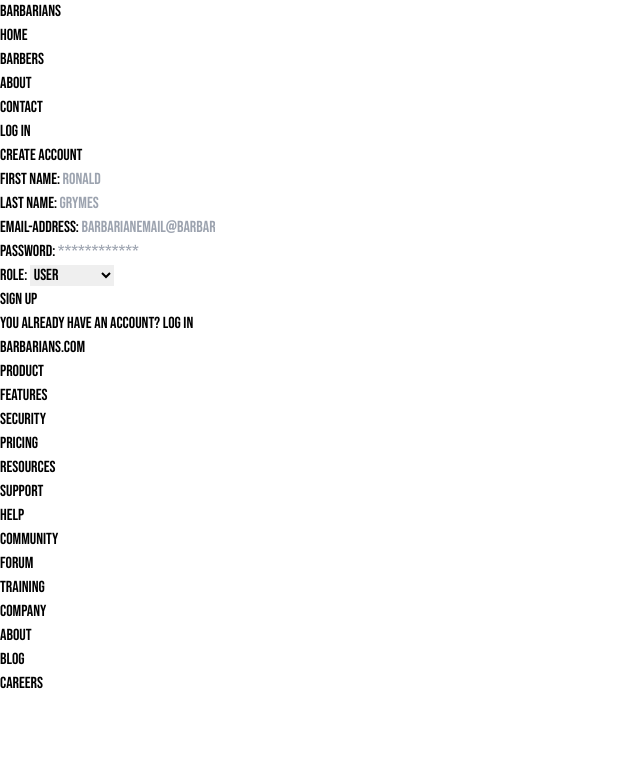
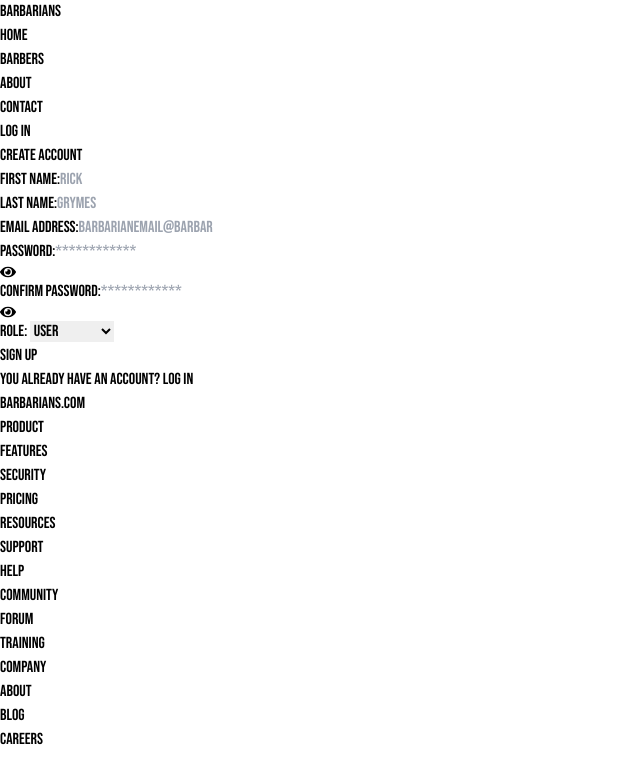
Before and after one commit to sebaslozano99/barbariansFronted, a React (Vite) app: page /auth/signup in a window 1280 px wide. Shown: the top 784 px of the page, without its empty margins (0-640 px from the left). Built offline with nearby package versions, Linux system fonts and the light colour scheme.

Commit message:
created reusable INPUT component

```diff
--- a/src/components/LogInForm.jsx
+++ b/src/components/LogInForm.jsx
@@ -1,5 +1,6 @@
 import { useState } from "react";
 import { Link } from "react-router-dom";
+import PasswordInput from "./PasswordInput";
 
 
 
@@ -12,38 +13,28 @@ export default function LogInForm() {
     <form className="flex flex-col gap-4 w-[40em]" >
       <h2 className="p-2 text-white text-xl w-full bg-[#252525]" >Log in to your account</h2>
 
-      <div className="flex items-center justify-between px-2" >
-        <label htmlFor="email">Email-Address: </label>
-        <input
-          id="email"
-          name="email"
-          type="email"
-          value={email}
-          onChange={(e) => setEmail(e.target.value)}
-          placeholder="barbarianemail@barbarian.com"
-          className="px-4 py-2 w-[80%] border-[1px] border-[#252525]/30"
-          required
-        />
-      </div>
+      <PasswordInput
+        type="email"
+        label="Email Address:"
+        placeholder="barbarianemail@barbarian.com"
+        idName="email"
+        inputValue={email}
+        onChangeFunc={(e) => setEmail(e.target.value)}
+      />
 
-      <div className="flex items-center justify-between px-2" >
-        <label htmlFor="password">Password: </label>
-        <input
-          id="password"
-          name="password"
-          type="password"
-          value={password}
-          onChange={(e) => setPassword(e.target.value)}
-          placeholder="************"
-          className="px-4 py-2 w-[80%] border-[1px] border-[#252525]/30"
-          required
-        />
-      </div>
+      <PasswordInput
+        label="Password:"
+        placeholder="************"
+        idName="password"
+        inputValue={password}
+        onChangeFunc={(e) => setPassword(e.target.value)}
+      />
 
       <div className="flex items-center justify-end gap-6" >
         <button className="px-8 py-1 text-white text-lg bg-[#252525] " >Log in</button>
         <p>You don&apos;t have an account yet? <Link to="/auth/signup" className="text-yellow-600 underline" >Sign Up</Link> </p>
       </div>
+
     </form>
   )
 }
--- /dev/null
+++ b/src/components/PasswordInput.jsx
@@ -0,0 +1,68 @@
+import { useState } from "react";
+import { FaEye } from "react-icons/fa";
+import { FaEyeSlash } from "react-icons/fa6";
+import PropTypes from "prop-types";
+
+
+
+export default function PasswordInput({label, idName, type = "password", inputValue, placeholder, onChangeFunc}) {
+
+    const [isVisible, setIsVisible] = useState(false);
+
+  if(type === "password") return (
+    <div className="relative flex items-center justify-between px-2" >
+        <label htmlFor={idName}>{label}</label>
+        <input
+          id={idName}
+          name={idName}
+          type={isVisible ? "text" : "password"}
+          value={inputValue}
+          onChange={(e) => onChangeFunc(e)}
+          placeholder={placeholder}
+          className="px-4 py-2 w-[80%] border-[1px] border-[#252525]/30"
+          required
+        />
+
+        { isVisible ?
+            <FaEyeSlash
+                className='absolute right-5 cursor-pointer'
+                onClick={() => setIsVisible(prev => !prev)}
+            />
+
+            :
+
+            <FaEye
+                className='absolute right-5 cursor-pointer'
+                onClick={() => setIsVisible(prev => !prev)}
+            />
+        }
+      </div>
+  )
+
+
+  return (
+    <div className="relative flex items-center justify-between px-2" >
+        <label htmlFor={idName}>{label}</label>
+        <input
+          id={idName}
+          name={idName}
+          type={type}
+          value={inputValue}
+          onChange={(e) => onChangeFunc(e)}
+          placeholder={placeholder}
+          className="px-4 py-2 w-[80%] border-[1px] border-[#252525]/30"
+          required
+        />
+      </div>
+  )
+}
+
+
+PasswordInput.propTypes = {
+    type: PropTypes.string,
+    label: PropTypes.string,
+    placeholder: PropTypes.string,
+    idName: PropTypes.string,
+    inputValue: PropTypes.string,
+    onChangeFunc: PropTypes.func
+}
--- a/src/components/SignupForm.jsx
+++ b/src/components/SignupForm.jsx
@@ -1,70 +1,125 @@
-import { Link } from 'react-router-dom'
+import { useReducer } from 'react';
+import { Link } from 'react-router-dom';
+import PasswordInput from './PasswordInput';
+
+
+const initialState = {
+  first_name: "",
+  last_name: "",
+  email: "",
+  password: "",
+  confirm_password: "",
+  role: "user"
+}
+
+
+
+function reducer(state, action){
+  switch(action.type){
+    case "first_name/set":
+      return {
+        ...state,
+        first_name: action.payload,
+      };
+
+    case "last_name/set":
+      return {
+        ...state,
+        last_name: action.payload,
+      };
+
+    case "email/set":
+      return {
+        ...state,
+        email: action.payload,
+      };
+
+    case "password/set":
+      return {
+        ...state,
+        password: action.payload,
+      };
+
+    case "confirm_password/set":
+      return {
+        ...state,
+        confirm_password: action.payload,
+      };
+
+    case "role/set":
+      return {
+        ...state,
+        role: action.payload,
+      }
+
+    default: throw new Error("Unknown action type!");
+  }
+}
+
+
 
 export default function SignupForm() {
+
+  const [{first_name, last_name, email, password, confirm_password, role}, dispatch] = useReducer(reducer, initialState);
+
   return (
-    <form className="flex flex-col gap-4 w-[40em]" >
+    <form className="flex flex-col gap-4 mt-20 w-[40em]" >
       <h2 className="p-2 text-white text-xl w-full bg-[#252525]" >Create account</h2>
 
-      <div className="flex items-center justify-between px-2" >
-        <label htmlFor="name">First Name: </label>
-        <input
-          id="name"
-          name="name"
+      <PasswordInput
         type="text"
-        //   value={email}
-        //   onChange={(e) => setEmail(e.target.value)}
-          placeholder="Ronald"
-          className="px-4 py-2 w-[80%] border-[1px] border-[#252525]/30"
-          required
+        label="First Name:"
+        placeholder="Rick"
+        idName="first_name"
+        inputValue={first_name}
+        onChangeFunc={(e) => dispatch({type: "first_name/set", payload: e.target.value})}
       />
-      </div>
 
-      <div className="flex items-center justify-between px-2" >
-        <label htmlFor="last_name">Last Name: </label>
-        <input
-          id="last_name"
-          name="last_name"
+
+      <PasswordInput
         type="text"
-        //   value={email}
-        //   onChange={(e) => setEmail(e.target.value)}
+        label="Last Name:"
         placeholder="Grymes"
-          className="px-4 py-2 w-[80%] border-[1px] border-[#252525]/30"
-          required
+        idName="last_name"
+        inputValue={last_name}
+        onChangeFunc={(e) => dispatch({type: "last_name/set", payload: e.target.value})}
       />
-      </div>
 
-      <div className="flex items-center justify-between px-2" >
-        <label htmlFor="email">Email-Address: </label>
-        <input
-          id="email"
-          name="email"
+      <PasswordInput
         type="email"
-        //   value={email}
-        //   onChange={(e) => setEmail(e.target.value)}
+        label="Email Address:"
         placeholder="barbarianemail@barbarian.com"
-          className="px-4 py-2 w-[80%] border-[1px] border-[#252525]/30"
-          required
+        idName="email"
+        inputValue={email}
+        onChangeFunc={(e) => dispatch({type: "email/set", payload: e.target.value})}
       />
-      </div>
 
-      <div className="flex items-center justify-between px-2" >
-        <label htmlFor="password">Password: </label>
-        <input
-          id="password"
-          name="password"
-          type="password"
-        //   value={password}
-        //   onChange={(e) => setPassword(e.target.value)}
+      <PasswordInput
+        label="password:"
         placeholder="************"
-          className="px-4 py-2 w-[80%] border-[1px] border-[#252525]/30"
-          required
+        idName="password"
+        inputValue={password}
+        onChangeFunc={(e) => dispatch({type: "password/set", payload: e.target.value})}
       />
-      </div>
+
+      <PasswordInput
+        label="confirm password:"
+        placeholder="************"
+        idName="confirm"
+        inputValue={confirm_password}
+        onChangeFunc={(e) => dispatch({type: "confirm_password/set", payload: e.target.value})}
+      />
 
       <div className="flex gap-24 items-center px-2" >
         <label htmlFor="role">Role: </label>
 
-        <select name="role" id="role" className='border-[1px] border-[#252525]/30 cursor-pointer'>
+        <select
+          name="role"
+          id="role"
+          value={role}
+          onChange={(e) => dispatch({type: "role/set", payload: e.target.value})}
+          className='border-[1px] border-[#252525]/30 cursor-pointer'
+        >
           <option value="user">User</option>
           <option value="barbershop">Barbershop</option>
         </select>
@@ -75,6 +130,7 @@ export default function SignupForm() {
         <button className="px-8 py-1 text-white text-lg bg-[#252525] " >Sign up</button>
         <p>You already have an account? <Link to="/auth/login" className="text-yellow-600 underline" >Log in</Link> </p>
       </div>
+
     </form>
   )
 }
```
Lines whose indentation alone changed are shown as unchanged.
